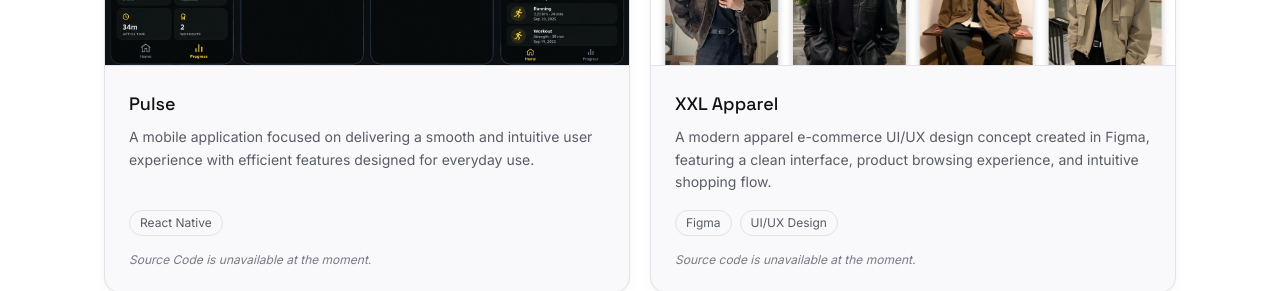
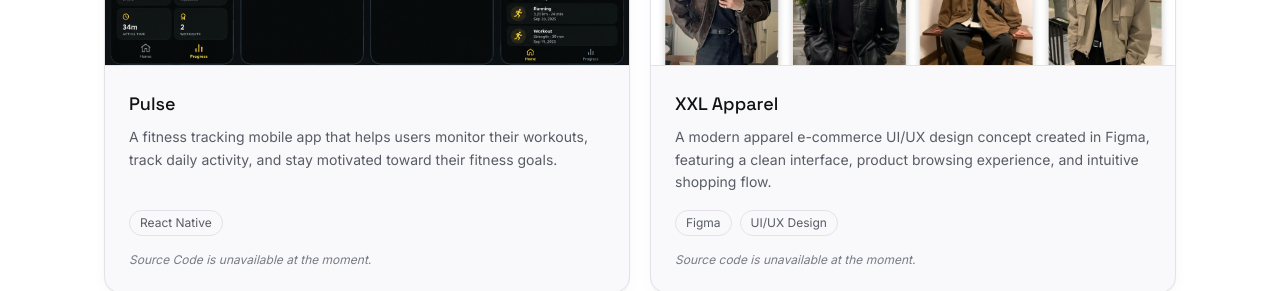
Before and after one commit to ranshade/portfolio, a React (Vite) app: page / in a window 1280 px wide. Shown: the part 5560-5851 px from the top of the page. Built offline with nearby package versions, Linux system fonts and the light colour scheme.

Commit message:
add pulse description

```diff
--- a/src/data/projects.js
+++ b/src/data/projects.js
@@ -67,9 +67,9 @@
 {
 title: "Pulse",
 description:
-"A mobile application focused on delivering a smooth and intuitive user experience with efficient features designed for everyday use.",
+"A fitness tracking mobile app that helps users monitor their workouts, track daily activity, and stay motivated toward their fitness goals.",
 image: pulseImage,
-technologies: ["React Native",],
+technologies: ["React Native"],
 // github: "#",
 // demo: "#",
 note: "Source Code is unavailable at the moment.",
```
